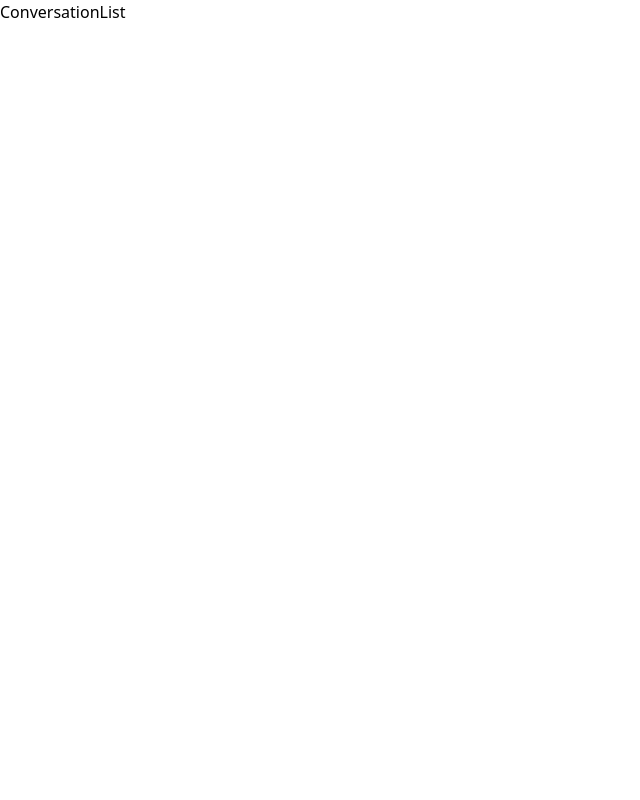
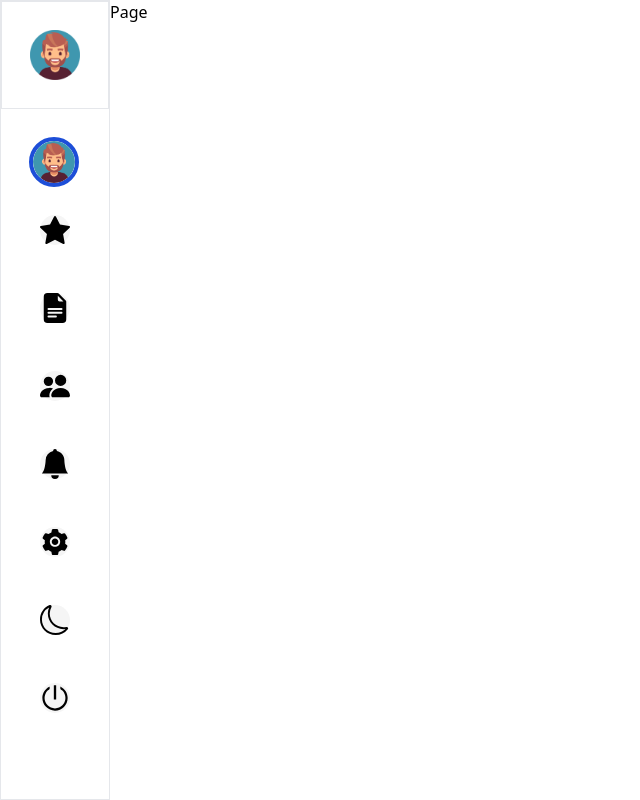
Before and after one commit to imnhaphuong/TellMe, a React (Create React App) app in the folder frontend/: page / in a window 1280 px wide. Shown: the whole page, without its empty margins (0-640 px from the left). Built offline with nearby package versions, Linux system fonts and the light colour scheme; the HTML template or start-up script is replaced by a standard one.

Commit message:
Sidebar Ui

```diff
--- a/frontend/package.json
+++ b/frontend/package.json
@@ -9,6 +9,7 @@
     "agora-rtc-react": "^1.1.3",
     "react": "^18.2.0",
     "react-dom": "^18.2.0",
+    "react-icons": "^4.6.0",
     "react-router-dom": "^6.4.3",
     "react-scripts": "5.0.1",
     "styled-components": "^5.3.6",
--- a/frontend/src/App.js
+++ b/frontend/src/App.js
@@ -2,12 +2,15 @@
 import Conversation from "./containers/client/Conversation/Conversation";
 import Client from "./containers/client/Client.jsx";
 // import { BrowserRouter, Router, Route, Switch } from "react-router-dom";
+import Signup from "./containers/client/Singup/Signup";
+import Login from "./containers/client/Login/Login";
+import Sidebar from "./containers/shared/Sidebar/sidebar";
 
 function App() {
   return (
     <div className="App">
       {/* <Router> */}
-          <Conversation/>
+          <Sidebar/>
       {/* </Router> */}
     </div>
   );
--- a/frontend/src/containers/client/Login/Login.jsx
+++ b/frontend/src/containers/client/Login/Login.jsx
@@ -1,25 +1,35 @@
 import React, { useSate } from "react";
 
-export const Login = (props) => {
-    const [phonenumber, setphonenumber] = useSate('');
-    const [password, setpassword] = useSate('');
+const Login = (props) => {
 
-    const handleSubmit = (e) => {
-        e.preventDefault();
-        console.log(email);
-    }
+    //const [phonenumber, setphonenumber] = useSate('');
+    // const [password, setpassword] = useSate('');
+
+    // const handleSubmit = (e) => {
+    //     e.preventDefault();
+    //     console.log(email);
+    // }
 
     return (
-        <>
-            <form onSubmit={handleSubmit}>
-                <label htmlFor="phonenumber">Số điện thoại</label>
-                <input value={phonenumber} onChange={(e) => setphonenumber(e.target.value)} type="number" placeholder="0912345678" id="phonenumber" name="phonenumber" />
-                <label htmlFor="password">Mật khẩu</label>
-                <input value={password} onChange={(e) => setpassword(e.target.value)} type="password" placeholder="*********" id="password" name="password" />
-                <button type="submit">LOG IN </button>
+        // <>
+        //     <form onSubmit={handleSubmit}>
+        //         <label htmlFor="phonenumber">Số điện thoại</label>
+        //         <input value={phonenumber} onChange={(e) => setphonenumber(e.target.value)} type="number" placeholder="0912345678" id="phonenumber" name="phonenumber" />
+        //         <label htmlFor="password">Mật khẩu</label>
+        //         <input value={password} onChange={(e) => setpassword(e.target.value)} type="password" placeholder="*********" id="password" name="password" />
+        //         <button type="submit">LOG IN </button>
+        //     </form>
+        //     <button onClick={() => props.onFormSwitch('sigup')}>SIGN UP</button>
+        // </>
+        <div className="auth-form-container">
+            <form>
+                <label for="phonenumber"> điện thoại</label>
+                <input type="text" placeholder="0912345678" id="phonenumber" name="phonenumber" />
+                <label for="password">Mật khẩu</label>
+                <input type="password" placeholder="********" id="password" name="password" />
+                <button>LOG IN</button>
             </form>
-            <button onClick={() => props.onFormSwitch('sigup')}>SIGN UP</button>
-        </>
-
+        </div>
     )
 }
+export default Login;
--- a/frontend/src/containers/client/Singup/Signup.jsx
+++ b/frontend/src/containers/client/Singup/Signup.jsx
@@ -1,28 +1,41 @@
 import React, { useSate } from "react";
 
-export const Signup = (props) => {
-    const [email, setemail] = useSate('');
-    const [phonenumber, setphonenumber] = useSate('');
-    const [password, setpassword] = useSate('');
+const Signup = (props) => {
+    //const [email, setEmail] = useSate('');
+    // const [phonenumber, setphonenumber] = useSate('');
+    // const [password, setpassword] = useSate('');
 
-    const handleSubmit = (e) => {
-        e.preventDefault();
-        console.log(email);
-    }
+    // const handleSubmit = (e) => {
+    //     e.preventDefault();
+    //     console.log(email);
+    // }
 
     return (
-        <>
-            <form onSubmit={handleSubmit}>
-                <label htmlFor="email">Email</label>
-                <input value={email} onChange={(e) => setemail(e.target.value)} type="email" placeholder="youremail@gmail.com" id="email" name="email" />
-                <label htmlFor="phonenumber">Số điện thoại</label>
-                <input value={phonenumber} onChange={(e) => setphonenumber(e.target.value)} type="number" placeholder="0912345678" id="phonenumber" name="phonenumber" />
-                <label htmlFor="password">Mật khẩu</label>
-                <input value={password} onChange={(e) => setpassword(e.target.value)} type="password" placeholder="*********" id="password" name="password" />
-                <button type="submit">SIGN UP </button>
-            </form>
-            <button onClick={() => props.onFormSwitch('login')}>LOG IN</button>
-        </>
+        // <>
+        //     <form onSubmit={handleSubmit}>
+        //         <label htmlFor="email">Email</label>
+        //         <input value={email} onChange={(e) => setemail(e.target.value)} type="email" placeholder="youremail@gmail.com" id="email" name="email" />
+        //         <label htmlFor="phonenumber">Số điện thoại</label>
+        //         <input value={phonenumber} onChange={(e) => setphonenumber(e.target.value)} type="number" placeholder="0912345678" id="phonenumber" name="phonenumber" />
+        //         <label htmlFor="password">Mật khẩu</label>
+        //         <input value={password} onChange={(e) => setpassword(e.target.value)} type="password" placeholder="*********" id="password" name="password" />
+        //         <button type="submit">SIGN UP </button>
+        //     </form>
+        //     <button onClick={() => props.onFormSwitch('login')}>LOG IN</button>
+        // </>
+        // <div>
+        //     <h6>Heloo</h6>
+        // </div>
+        <form>
+            <label for= "email">Email</label>
+            <input type="email" placeholder="youremail@gmail.com" id="email" name="email"/>
+            <label for= "phonenumber">Số điện thoại</label>
+            <input type="text" placeholder="0912345678" id="phonenumber" name="phonenumber"/>
+            <label for= "password">Mật khẩu</label>
+            <input type="password" placeholder="********" id="password" name="password"/>
+            <button>SIG UP</button>
+        </form>
 
     )
 }
+export default Signup;
--- /dev/null
+++ b/frontend/src/containers/shared/Sidebar/sidebar.jsx
@@ -0,0 +1,45 @@
+import { BsStarFill, BsFileEarmarkTextFill, BsPeopleFill, BsFillBellFill, BsMoon } from "react-icons/bs";
+import { AiFillSetting, AiOutlinePoweroff } from "react-icons/ai";
+
+const Sidebar = () => {
+    const Menus = [
+        { title: "Status", icon: <BsStarFill /> },
+        { title: "Favourite", icon: <BsFileEarmarkTextFill /> },
+        { title: "Contact", icon: <BsPeopleFill /> },
+        { title: "Notification", icon: <BsFillBellFill /> },
+        { title: "Settings", icon: <AiFillSetting /> },
+        { title: "Change Mode", icon: <BsMoon /> },
+        { title: "Signout", icon: <AiOutlinePoweroff /> },
+    ]
+    return (
+        <div class="flex">
+            <div class="h-screen border">
+                <div class="p-7 border">
+                    <img src={require('../../../asset/image/avatar.jpg')} width="50" height="50" />
+                </div>
+                <div class="p-7 ">
+                    <div>
+                        <img src={require('../../../asset/image/avatar.jpg')} width="50" height="50" class="border-4 border-blue-700 rounded-full" />
+                    </div>
+                    <div class="pt-7 flex items-center flex flex-col space-y-12 text-3xl ">
+                        {Menus.map((menu, index) => (
+                            <>
+                                <div key={index}>
+                                    <div class="bg-light-gray rounded-full hover/item:bg-dark-gray" onClick={()=> {
+
+                                    }}>{menu.icon}</div>
+                                </div>
+                            </>
+                        )
+                        )}
+                    </div>
+                </div>
+            </div >
+            <div>
+                <h1>Page</h1>
+            </div>
+        </div>
+
+    )
+}
+export default Sidebar;
--- a/frontend/tailwind.config.js
+++ b/frontend/tailwind.config.js
@@ -3,7 +3,12 @@ module.exports = {
   content: ["./src/**/*.{js,jsx}"],
   theme: {
     //custom
-    extend: {},
+    extend: {
+      colors: {
+        "light-gray" : "#F5F5F5",
+        "dark-gray": "#E8E8E8",
+      },
+    },
   },
   plugins: [],
 }
```
Also changed, not shown: frontend/src/asset/image/avatar.jpg (added), 1 other file (tests, documents, lock files or other folders).
